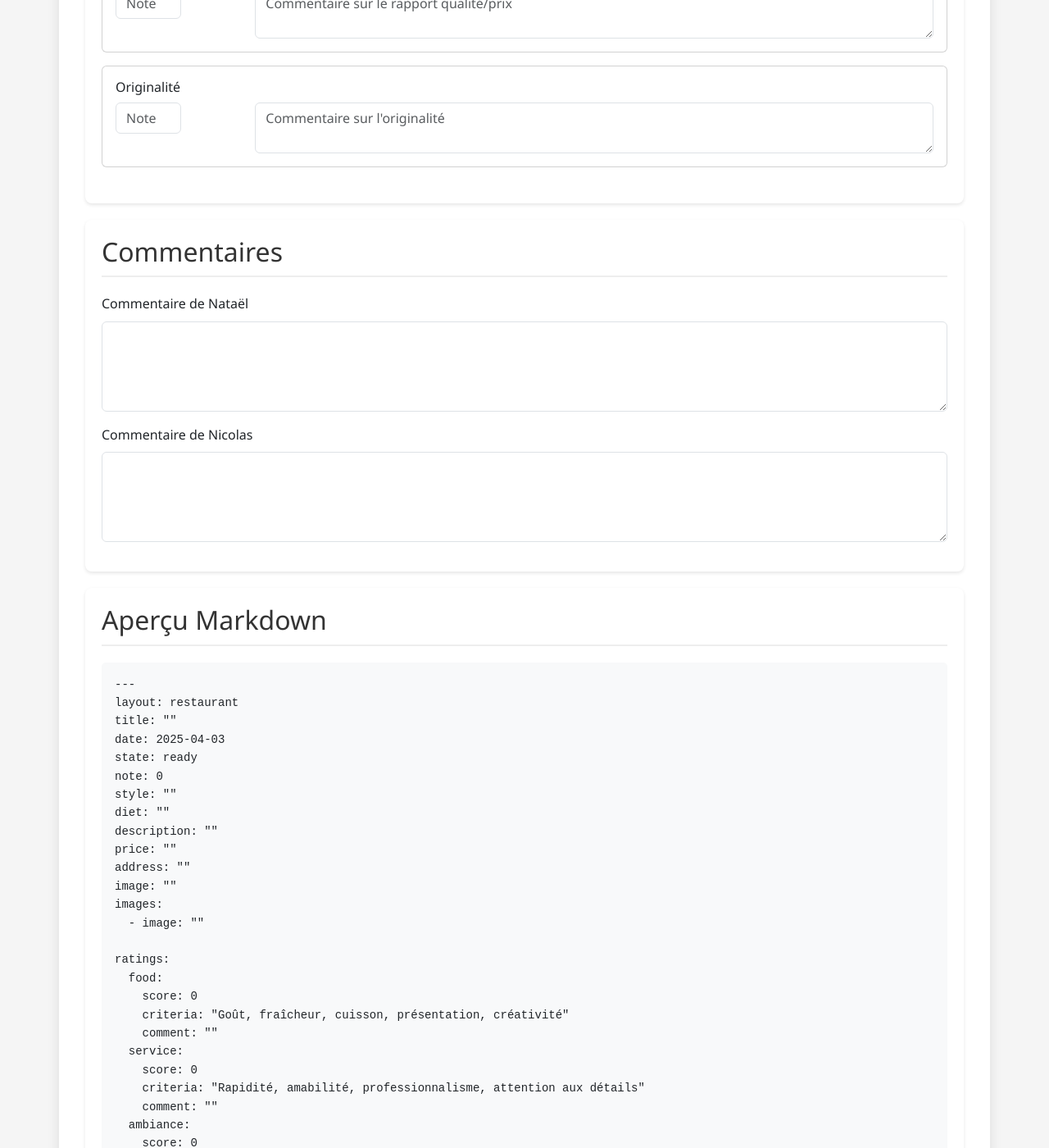
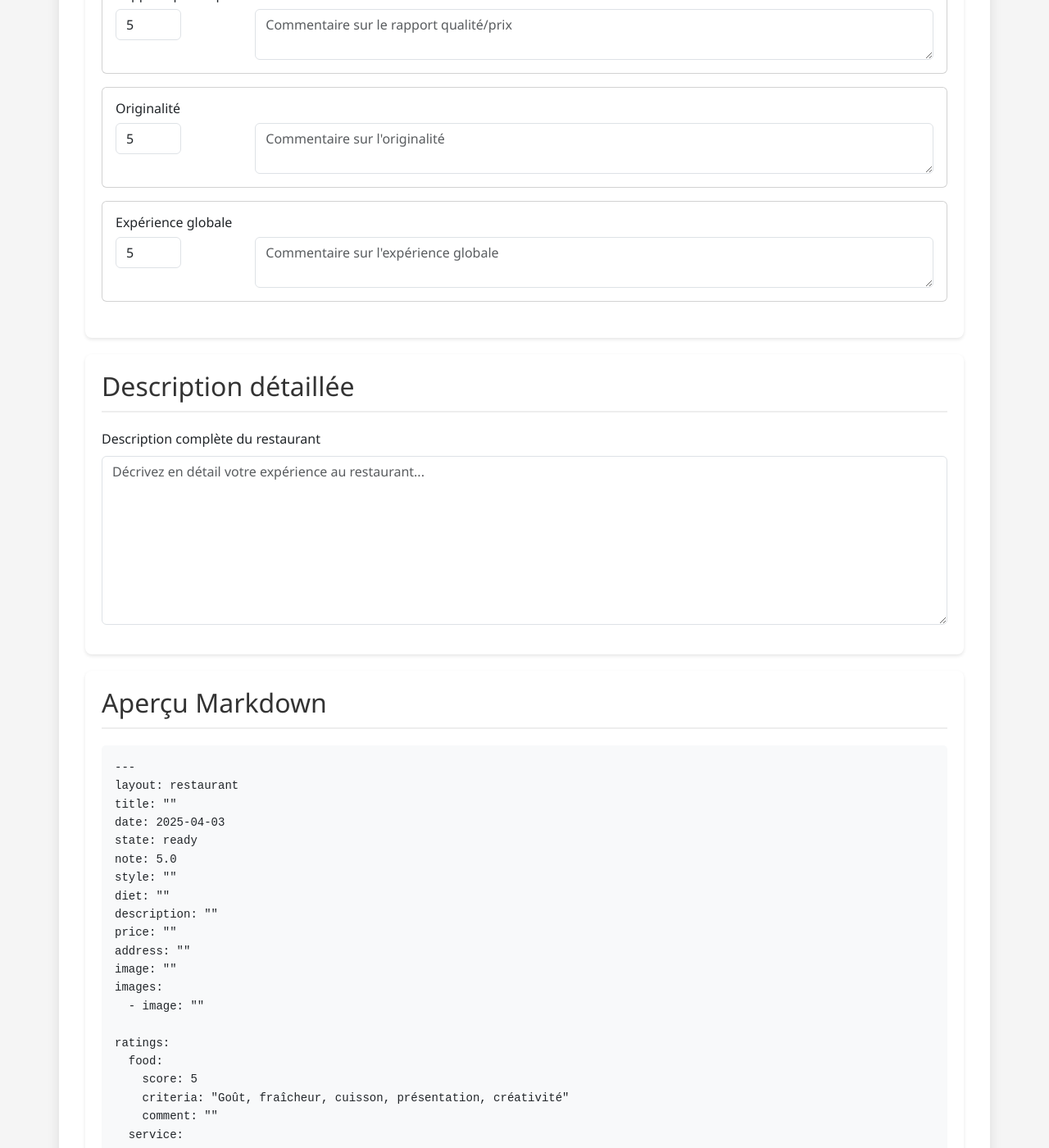
Before and after one commit to Natael21/blog-culinaire, a Jekyll site: the page admin/new-recipe.html, which Jekyll copies as it is, in a window 1280 px wide and 1400 px high, scrolled down 1828 px. Shown: the whole window at 82% size. Built offline with Jekyll 4.4.1, drawn with Linux system fonts in a browser that asks for light colours; some of the changed text lies outside the part shown.

Commit message:
Update new recipe form and restaurant creation function
- Modified the recipe form to enhance cuisine style options and dietary selections.
- Updated the overall rating input to be read-only and calculated automatically.
- Added a new section for overall experience rating and comments.
- Changed the comments section to a detailed description field for better user input.
- Adjusted the restaurant creation function to ensure the state is set to "draft" in the markdown content.

```diff
--- a/admin/new-recipe.html
+++ b/admin/new-recipe.html
@@ -399,7 +391,8 @@
                 <h2 class="form-section-title">Évaluations</h2>
                 <div class="mb-3">
                     <label for="overallRating" class="form-label">Note globale (sur 10)</label>
-                    <input type="number" class="form-control rating-input" id="overallRating" min="0" max="10" step="0.1" required>
+                    <input type="number" class="form-control rating-input" id="overallRating" readonly style="background-color: #e9ecef;">
+                    <small class="text-muted">Calculée automatiquement à partir des critères détaillés</small>
                 </div>
 
                 <!-- Critères d'évaluation -->
@@ -411,7 +404,7 @@
                         <h4 class="h6">Nourriture</h4>
                         <div class="row">
                             <div class="col-md-2">
-                                <input type="number" class="form-control rating-input" id="foodScore" min="0" max="10" step="1" placeholder="Note" required>
+                                <input type="number" class="form-control rating-input" id="foodScore" min="0" max="10" step="1" placeholder="Note" required value="5">
                             </div>
                             <div class="col-md-10">
                                 <textarea class="form-control" id="foodComment" rows="2" placeholder="Commentaire sur la nourriture" required></textarea>
@@ -424,7 +417,7 @@
                         <h4 class="h6">Service</h4>
                         <div class="row">
                             <div class="col-md-2">
-                                <input type="number" class="form-control rating-input" id="serviceScore" min="0" max="10" step="1" placeholder="Note" required>
+                                <input type="number" class="form-control rating-input" id="serviceScore" min="0" max="10" step="1" placeholder="Note" required value="5">
                             </div>
                             <div class="col-md-10">
                                 <textarea class="form-control" id="serviceComment" rows="2" placeholder="Commentaire sur le service" required></textarea>
@@ -437,7 +430,7 @@
                         <h4 class="h6">Ambiance</h4>
                         <div class="row">
                             <div class="col-md-2">
-                                <input type="number" class="form-control rating-input" id="ambianceScore" min="0" max="10" step="1" placeholder="Note" required>
+                                <input type="number" class="form-control rating-input" id="ambianceScore" min="0" max="10" step="1" placeholder="Note" required value="5">
                             </div>
                             <div class="col-md-10">
                                 <textarea class="form-control" id="ambianceComment" rows="2" placeholder="Commentaire sur l'ambiance" required></textarea>
@@ -450,7 +443,7 @@
                         <h4 class="h6">Rapport qualité/prix</h4>
                         <div class="row">
                             <div class="col-md-2">
-                                <input type="number" class="form-control rating-input" id="valueScore" min="0" max="10" step="1" placeholder="Note" required>
+                                <input type="number" class="form-control rating-input" id="valueScore" min="0" max="10" step="1" placeholder="Note" required value="5">
                             </div>
                             <div class="col-md-10">
                                 <textarea class="form-control" id="valueComment" rows="2" placeholder="Commentaire sur le rapport qualité/prix" required></textarea>
@@ -463,10 +456,23 @@
                         <h4 class="h6">Originalité</h4>
                         <div class="row">
                             <div class="col-md-2">
-                                <input type="number" class="form-control rating-input" id="originalityScore" min="0" max="10" step="1" placeholder="Note" required>
+                                <input type="number" class="form-control rating-input" id="originalityScore" min="0" max="10" step="1" placeholder="Note" required value="5">
                             </div>
                             <div class="col-md-10">
                                 <textarea class="form-control" id="originalityComment" rows="2" placeholder="Commentaire sur l'originalité" required></textarea>
+                            </div>
+                        </div>
+                    </div>
+
+                    <!-- Expérience globale -->
+                    <div class="card mb-3 p-3">
+                        <h4 class="h6">Expérience globale</h4>
+                        <div class="row">
+                            <div class="col-md-2">
+                                <input type="number" class="form-control rating-input" id="overallExperienceScore" min="0" max="10" step="1" placeholder="Note" required value="5">
+                            </div>
+                            <div class="col-md-10">
+                                <textarea class="form-control" id="overallExperienceComment" rows="2" placeholder="Commentaire sur l'expérience globale" required></textarea>
                             </div>
                         </div>
                     </div>
@@ -475,14 +481,11 @@
 
             <!-- Commentaires -->
             <div class="form-section">
-                <h2 class="form-section-title">Commentaires</h2>
+                <h2 class="form-section-title">Description détaillée</h2>
                 <div class="mb-3">
-                    <label for="nataelComment" class="form-label">Commentaire de Nataël</label>
-                    <textarea class="form-control" id="nataelComment" rows="4" required></textarea>
-                </div>
-                <div class="mb-3">
-                    <label for="nicolasComment" class="form-label">Commentaire de Nicolas</label>
-                    <textarea class="form-control" id="nicolasComment" rows="4" required></textarea>
+                    <label for="detailedDescription" class="form-label">Description complète du restaurant</label>
+                    <textarea class="form-control" id="detailedDescription" rows="8" required
+                        placeholder="Décrivez en détail votre expérience au restaurant..."></textarea>
                 </div>
             </div>
 
@@ -526,7 +529,7 @@
             const diet = document.getElementById('diet').value;
             const mainImageUrl = document.getElementById('mainImageUrl').value;
             const galleryUrls = Array.from(document.getElementsByName('galleryUrls[]')).map(input => input.value);
-            const overallRating = document.getElementById('overallRating').value || '0';
+            const overallRating = calculateOverallRating();
 
             // Collecter les images supplémentaires
             const additionalImages = [];
@@ -597,19 +604,17 @@ ratings:
   originality:
     score: ${ratings.originality.score}
     comment: "${ratings.originality.comment}"
+  overallExperience:
+    score: ${ratings.overallExperience.score}
+    criteria: "Expérience globale"
+    comment: "${ratings.overallExperience.comment}"
   overall:
     score: ${overallRating}
     criteria: "Facteur \\"wow\\""
     comment: "Une expérience culinaire à découvrir."
 ---
 
-**Nataël** :
-
-${document.getElementById('nataelComment').value || '[Commentaire de Nataël]'}
-
-**Nicolas** :
-
-${document.getElementById('nicolasComment').value || '[Commentaire de Nicolas]'}`;
+${document.getElementById('detailedDescription').value || 'Description détaillée du restaurant'}`;
         }
 
         function updateMarkdownPreview() {
@@ -731,13 +760,9 @@ ${document.getElementById('nicolasComment').value || '[Commentaire de Nicolas]'}
                 }
 
                 // Vérifier les commentaires utilisateurs
-                if (!document.getElementById('nataelComment').value.trim()) {
-                    missingFields.push('Commentaire de Nataël');
-                    document.getElementById('nataelComment').classList.add('is-invalid');
-                }
-                if (!document.getElementById('nicolasComment').value.trim()) {
-                    missingFields.push('Commentaire de Nicolas');
-                    document.getElementById('nicolasComment').classList.add('is-invalid');
+                if (!document.getElementById('detailedDescription').value.trim()) {
+                    missingFields.push('Description détaillée du restaurant');
+                    document.getElementById('detailedDescription').classList.add('is-invalid');
                 }
 
                 if (missingFields.length > 0) {
```
Also changed, not shown: other parts of admin/new-recipe.html (+37 -17 lines), netlify/functions/create-restaurant-with-images.js (+10 -1 lines).
